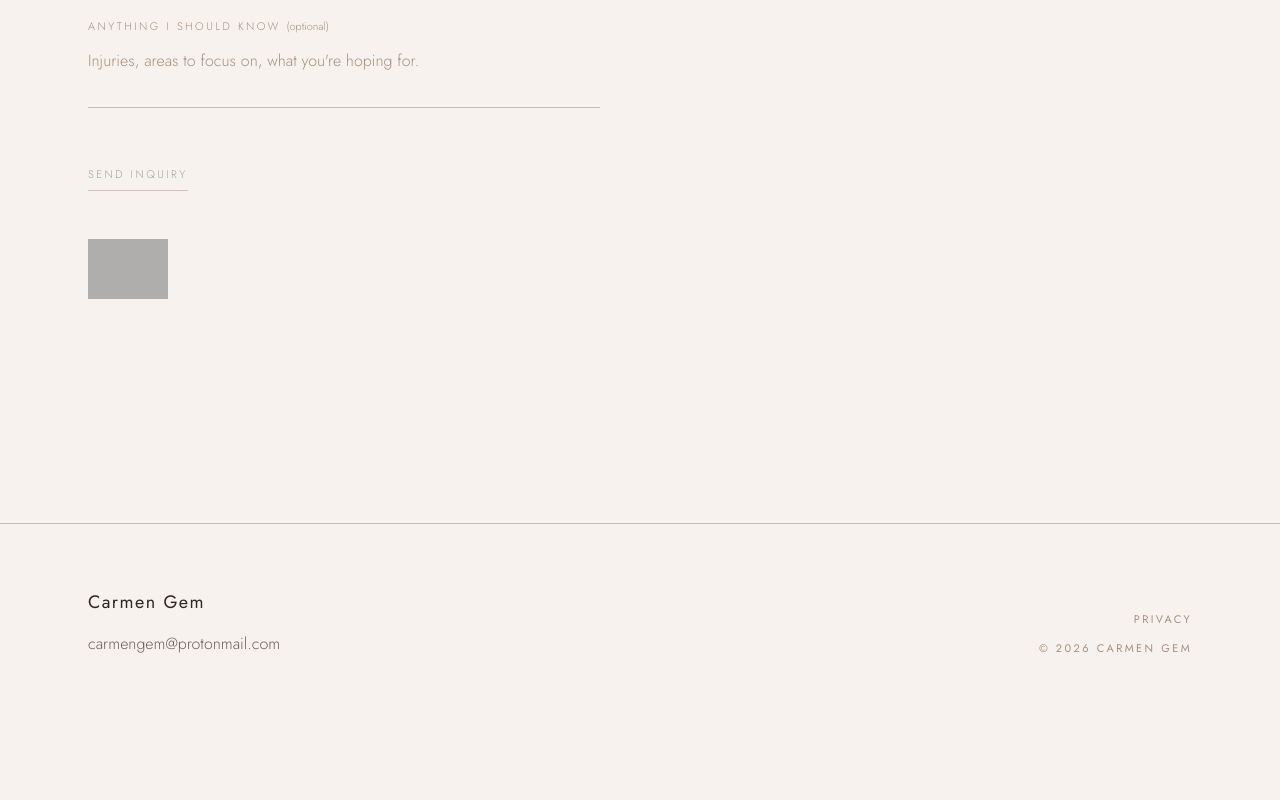
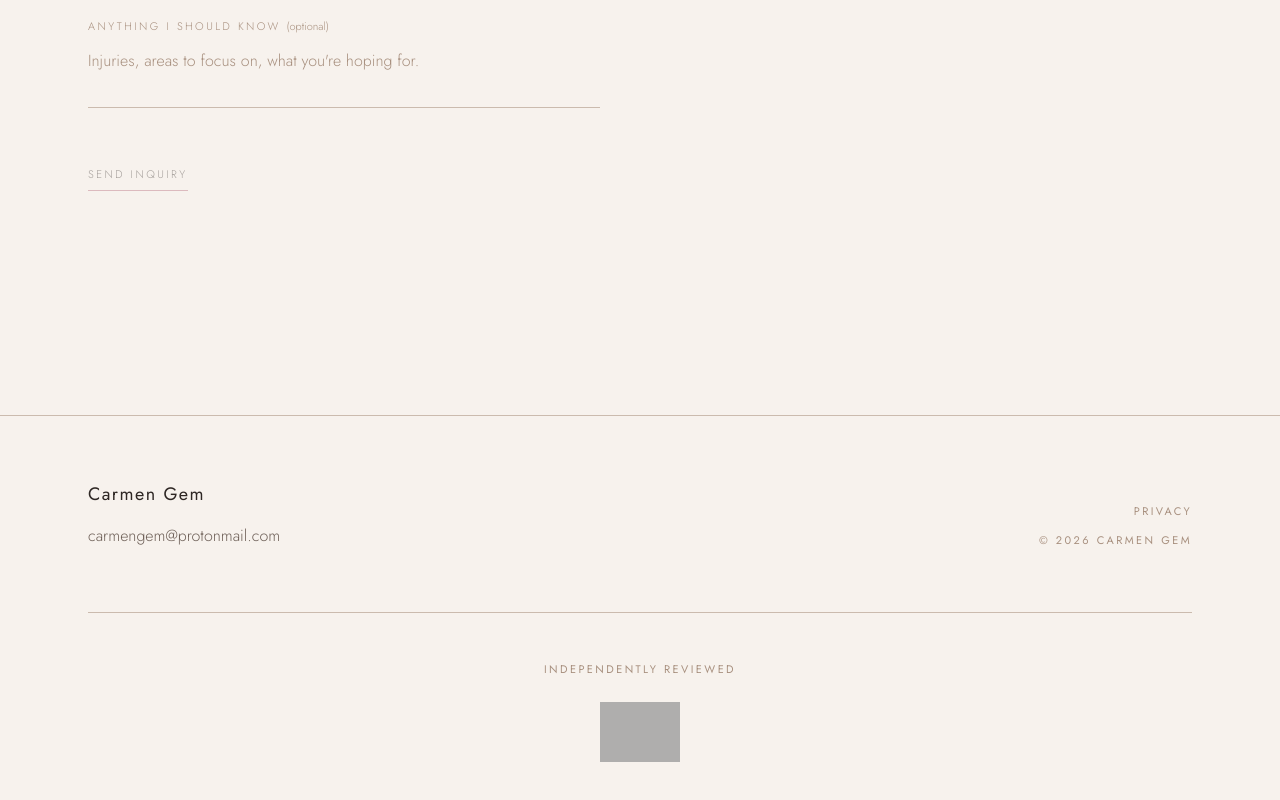
Before and after one commit to gracebotly/carmengem, a Next.js app: page / in a window 1280 px wide. Shown: the part 5972-6772 px from the top of the page. Before the commit the page ends 6692 px from the top, so only its background shows below. Built offline with nearby package versions, Linux system fonts and the light colour scheme; grey boxes are pictures that could not be loaded.

Commit message:
Move TER badge into footer

```diff
--- a/app/page.tsx
+++ b/app/page.tsx
@@ -32,23 +32,6 @@ export default function Home() {
           A few quick fields and I&rsquo;ll get back to you with times that work.
         </p>
         <ContactForm />
-        <div className="mt-12 flex h-[60px] justify-center sm:justify-start">
-          <a
-            href="https://www.theeroticreview.com/site_listing/refer.asp?c2l0ZV9pZD0xMDE3NDY2ODAy"
-            target="_blank"
-            rel="noopener noreferrer"
-            aria-label="Visit The Erotic Review (opens in a new tab)"
-            className="inline-flex h-full max-w-full opacity-80 transition-opacity hover:opacity-100"
-          >
-            {/* The externally hosted GIF is served directly to preserve animation. */}
-            {/* eslint-disable-next-line @next/next/no-img-element */}
-            <img
-              src="https://www.theeroticreview.com/site_listing/reviewed_seal.gif"
-              alt="The Erotic Review"
-              className="h-full w-auto max-w-full object-contain"
-            />
-          </a>
-        </div>
       </Section>
     </main>
   );
--- a/components/Footer.tsx
+++ b/components/Footer.tsx
@@ -9,7 +9,8 @@ function telHref(phone: string): string {
 export default function Footer() {
   return (
     <footer className="border-t border-line bg-shell">
-      <div className="mx-auto flex max-w-6xl flex-col gap-10 px-6 py-16 sm:flex-row sm:items-end sm:justify-between">
+      <div className="mx-auto max-w-6xl px-6">
+        <div className="flex flex-col gap-10 py-16 sm:flex-row sm:items-end sm:justify-between">
           <div>
             <p className="font-body text-lg tracking-[0.08em] text-ink">
               {BUSINESS.name}
@@ -48,6 +49,26 @@ export default function Footer() {
             </p>
           </div>
         </div>
+
+        <div className="flex flex-col items-center border-t border-line py-10 text-center sm:py-12">
+          <p className="eyebrow text-sand">Independently Reviewed</p>
+          <a
+            href="https://www.theeroticreview.com/site_listing/refer.asp?c2l0ZV9pZD0xMDE3NDY2ODAy"
+            target="_blank"
+            rel="noopener noreferrer"
+            aria-label="View Carmen Gem on The Erotic Review"
+            className="mt-6 inline-flex h-[60px] max-w-full opacity-80 transition-opacity hover:opacity-100"
+          >
+            {/* Serve the official remote GIF directly so it remains untouched. */}
+            {/* eslint-disable-next-line @next/next/no-img-element */}
+            <img
+              src="https://www.theeroticreview.com/site_listing/reviewed_seal.gif"
+              alt="The Erotic Review"
+              className="h-full w-auto max-w-full object-contain"
+            />
+          </a>
+        </div>
+      </div>
     </footer>
   );
 }
```
Lines whose indentation alone changed are shown as unchanged.
